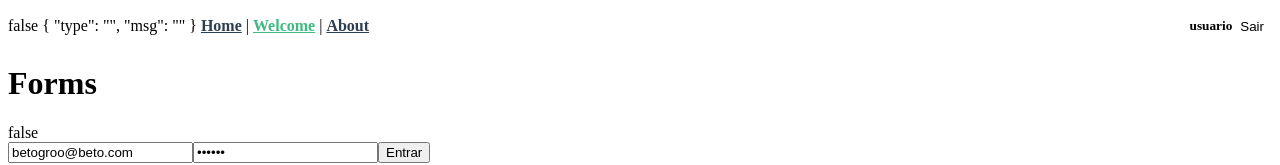
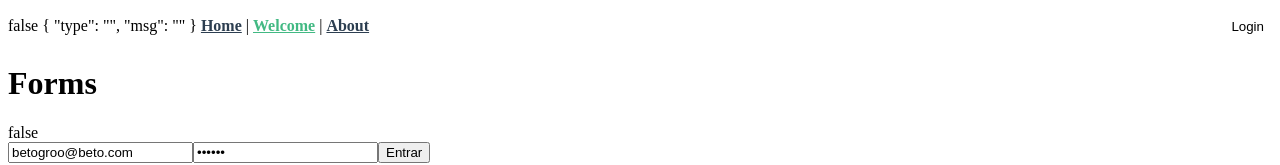
Before and after one commit to betogroo/componentsv4, a Vue app: page /welcome in a window 1280 px wide. Shown: the top 165 px of the page. Built offline with nearby package versions, Linux system fonts and the light colour scheme; no server answers.

Commit message:
feat: getUser

```diff
--- a/src/components/layout/nav/NavBar.vue
+++ b/src/components/layout/nav/NavBar.vue
@@ -3,13 +3,17 @@
     <div class="menu">
       {{ isPending }}
       {{ notification }}
+
       <router-link to="/">Home</router-link> |
       <router-link to="/welcome">Welcome</router-link> |
       <router-link to="/about">About</router-link>
     </div>
     <div class="profile">
-      <h5>usuario</h5>
-      <button @click.prevent="logout">Sair</button>
+      <h5>{{ user ? user.displayName : '' }}</h5>
+      <button v-if="user" @click.prevent="logout">Sair</button>
+      <button v-else @click.prevent="$router.push({ name: 'Welcome' })">
+        Login
+      </button>
       {{ error }}
     </div>
   </div>
@@ -17,10 +21,12 @@
 
 <script lang="ts">
 import { defineComponent } from 'vue'
+import getUser from '@/modules/core/auth/composables/getUser'
 import useLogout from '@/modules/core/auth/composables/useLogout'
 
 export default defineComponent({
   setup() {
+    const { user } = getUser()
     const { error, logout: logoutSystem, isPending, notification } = useLogout()
     const logout = async () => {
       await logoutSystem()
@@ -32,7 +38,8 @@ export default defineComponent({
       logout,
       error,
       isPending,
-      notification
+      notification,
+      user
     }
   }
 })
--- /dev/null
+++ b/src/modules/core/auth/composables/getUser.ts
@@ -0,0 +1,22 @@
+import { ref } from 'vue'
+import {
+  User,
+  NextOrObserver,
+  onAuthStateChanged,
+  getAuth
+} from '@/plugins/firebase'
+const auth = getAuth()
+const user = ref<User | null>(auth.currentUser)
+
+onAuthStateChanged(auth, (_user) => {
+  if (_user) {
+    console.log(_user)
+    user.value = _user
+  }
+})
+
+const getUser = () => {
+  return { user }
+}
+
+export default getUser
```
Also changed, not shown: src/plugins/firebase.ts (+6 -2 lines).
